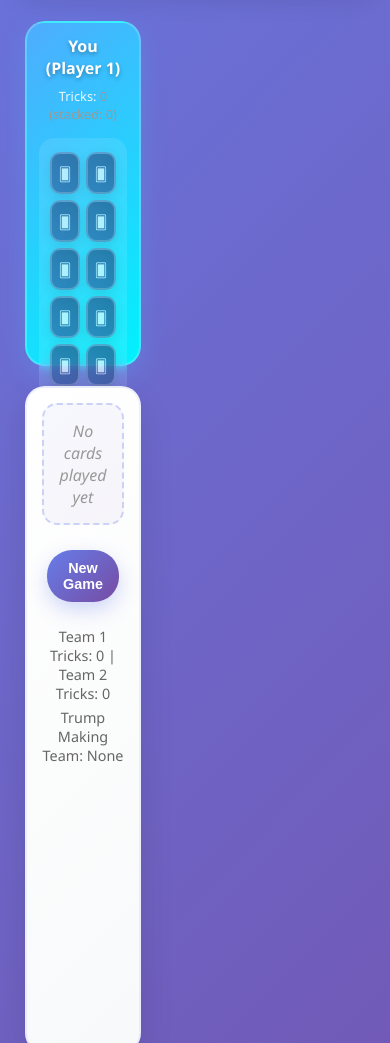
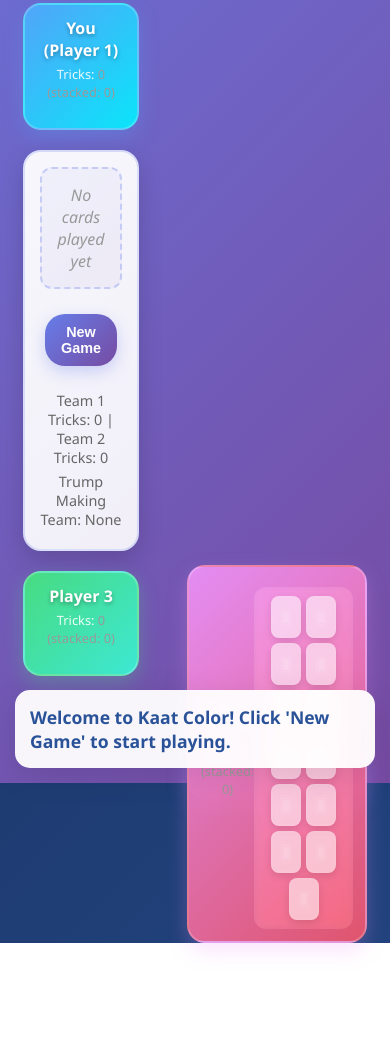
Before and after one commit to praveenrathi4/kaat-color-multiplayer, a website: page index.html in a window 390 px wide. Shown: the part 700-1743 px from the top of the page. After the commit the page ends 1643 px from the top, so only its background shows below. Drawn offline with Linux system fonts and the light colour scheme.

Commit message:
mobile layout changed

```diff
--- a/styles.css
+++ b/styles.css
@@ -456,7 +456,7 @@ body {
         font-size: 1.2rem;
     }
 
-    /* BEAUTIFUL MOBILE DESIGN - Modern & Engaging */
+    /* MOBILE TABLE VIEW - All players visible in one screen */
     .game-board {
         display: grid;
         grid-template-areas:
@@ -465,43 +465,52 @@ body {
             "player4 player4";
         grid-template-columns: 1fr 2fr 1fr;
         grid-template-rows: auto 1fr auto;
-        gap: 15px;
+        gap: 12px;
         position: relative;
-        min-height: 85vh;
+        height: 60vh; /* Fixed height - no scrolling */
         width: 100%;
-        padding: 10px;
+        padding: 8px;
+        align-items: center;
     }
 
-    /* Center table - Beautiful card design */
+    /* Center table - Compact and beautiful */
     .center-area {
         grid-area: center;
         position: relative;
         width: 100%;
         max-width: none;
-        background: linear-gradient(135deg, #ffffff 0%, #f8f9fa 100%);
-        border-radius: 20px;
-        padding: 20px;
-        box-shadow: 0 15px 35px rgba(0, 0, 0, 0.1);
-        border: 2px solid rgba(102, 126, 234, 0.1);
+        background: linear-gradient(135deg, rgba(255, 255, 255, 0.95) 0%, rgba(255, 255, 255, 0.9) 100%);
+        border-radius: 18px;
+        padding: 15px;
+        box-shadow: 0 10px 25px rgba(0, 0, 0, 0.15);
+        border: 2px solid rgba(102, 126, 234, 0.2);
         backdrop-filter: blur(10px);
         margin: 0;
         order: unset;
+        min-height: 120px;
+        display: flex;
+        flex-direction: column;
+        justify-content: center;
     }
 
-    /* Player areas - Beautiful positioned layout */
+    /* Player areas - Compact info only (no cards for others) */
     .player-2 {
         grid-area: player2;
         position: relative;
         width: 100%;
         max-width: none;
-        background: linear-gradient(135deg, #667eea 0%, #764ba2 100%);
-        padding: 15px;
-        border-radius: 20px;
-        box-shadow: 0 10px 25px rgba(102, 126, 234, 0.3);
+        background: linear-gradient(135deg, rgba(102, 126, 234, 0.9) 0%, rgba(118, 75, 162, 0.9) 100%);
+        padding: 12px;
+        border-radius: 18px;
+        box-shadow: 0 8px 20px rgba(102, 126, 234, 0.25);
         margin: 0;
         order: unset;
         color: white;
         border: 2px solid rgba(255, 255, 255, 0.2);
+        min-height: 60px;
+        display: flex;
+        align-items: center;
+        justify-content: center;
     }
 
     .player-4 {
@@ -509,14 +518,18 @@ body {
         position: relative;
         width: 100%;
         max-width: none;
-        background: linear-gradient(135deg, #f093fb 0%, #f5576c 100%);
-        padding: 15px;
-        border-radius: 20px;
-        box-shadow: 0 10px 25px rgba(240, 147, 251, 0.3);
+        background: linear-gradient(135deg, rgba(240, 147, 251, 0.9) 0%, rgba(245, 87, 108, 0.9) 100%);
+        padding: 12px;
+        border-radius: 18px;
+        box-shadow: 0 8px 20px rgba(240, 147, 251, 0.25);
         margin: 0;
         order: unset;
         color: white;
         border: 2px solid rgba(255, 255, 255, 0.2);
+        min-height: 60px;
+        display: flex;
+        align-items: center;
+        justify-content: center;
     }
 
     .player-1 {
@@ -524,14 +537,18 @@ body {
         position: relative;
         width: 100%;
         max-width: none;
-        background: linear-gradient(135deg, #4facfe 0%, #00f2fe 100%);
-        padding: 15px;
-        border-radius: 20px;
-        box-shadow: 0 10px 25px rgba(79, 172, 254, 0.3);
+        background: linear-gradient(135deg, rgba(79, 172, 254, 0.9) 0%, rgba(0, 242, 254, 0.9) 100%);
+        padding: 12px;
+        border-radius: 18px;
+        box-shadow: 0 8px 20px rgba(79, 172, 254, 0.25);
         margin: 0;
         order: unset;
         color: white;
         border: 2px solid rgba(255, 255, 255, 0.2);
+        min-height: 60px;
+        display: flex;
+        align-items: center;
+        justify-content: center;
     }
 
     .player-3 {
@@ -539,20 +556,24 @@ body {
         position: relative;
         width: 100%;
         max-width: none;
-        background: linear-gradient(135deg, #43e97b 0%, #38f9d7 100%);
-        padding: 15px;
-        border-radius: 20px;
-        box-shadow: 0 10px 25px rgba(67, 233, 123, 0.3);
+        background: linear-gradient(135deg, rgba(67, 233, 123, 0.9) 0%, rgba(56, 249, 215, 0.9) 100%);
+        padding: 12px;
+        border-radius: 18px;
+        box-shadow: 0 8px 20px rgba(67, 233, 123, 0.25);
         margin: 0;
         order: unset;
         color: white;
         border: 2px solid rgba(255, 255, 255, 0.2);
+        min-height: 60px;
+        display: flex;
+        align-items: center;
+        justify-content: center;
     }
 
-    /* Mobile player info - Beautiful and readable */
+    /* Mobile player info - Compact and readable */
     .player-info h3 {
-        font-size: 1.2rem;
-        margin-bottom: 8px;
+        font-size: 1.1rem;
+        margin-bottom: 4px;
         text-align: center;
         color: white;
         font-weight: 700;
@@ -560,103 +581,111 @@ body {
     }
 
     .tricks-won {
-        font-size: 1rem;
+        font-size: 0.9rem;
         text-align: center;
         color: rgba(255, 255, 255, 0.9);
-        margin-bottom: 10px;
+        margin-bottom: 0;
         font-weight: 500;
     }
 
-    /* Show player hands on mobile with beautiful styling */
+    /* HIDE player hands for other players on mobile - save space! */
     .hand {
-        display: flex;
-        gap: 4px;
-        min-height: 70px;
+        display: none !important;
+    }
+
+    /* Only show cards for the current player (bottom player) */
+    .player-4 .hand {
+        display: flex !important;
+        gap: 3px;
+        min-height: 50px;
         justify-content: center;
         flex-wrap: wrap;
-        padding: 12px 0;
+        padding: 8px 0;
         background: rgba(255, 255, 255, 0.1);
-        border-radius: 15px;
+        border-radius: 12px;
+        backdrop-filter: blur(5px);
+        margin-top: 8px;
+    }
+
+    /* Mobile card adjustments - Transparent backgrounds */
+    .card {
+        width: 40px;
+        height: 56px;
+        font-size: 0.8rem;
+        margin: 1px;
+        border-radius: 8px;
+        box-shadow: 0 3px 8px rgba(0, 0, 0, 0.2);
+        border: 2px solid rgba(255, 255, 255, 0.4);
+        background: rgba(255, 255, 255, 0.9); /* Semi-transparent */
         backdrop-filter: blur(5px);
     }
 
-    /* Mobile card adjustments - Beautiful cards */
-    .card {
-        width: 45px;
-        height: 63px;
-        font-size: 0.85rem;
-        margin: 2px;
-        border-radius: 10px;
-        box-shadow: 0 4px 12px rgba(0, 0, 0, 0.15);
-        border: 2px solid rgba(255, 255, 255, 0.3);
-    }
-
     .card-value {
-        font-size: 1rem;
+        font-size: 0.9rem;
         font-weight: 700;
     }
 
     .card-suit {
-        font-size: 1.2rem;
+        font-size: 1rem;
     }
 
     /* Trick pile mobile adjustments */
     .trick-pile {
-        min-height: 130px;
-        padding: 20px;
+        min-height: 80px;
+        padding: 15px;
         background: linear-gradient(135deg, rgba(102, 126, 234, 0.05) 0%, rgba(118, 75, 162, 0.05) 100%);
         border: 2px dashed rgba(102, 126, 234, 0.3);
-        border-radius: 15px;
+        border-radius: 12px;
     }
 
     .trick-pile .card {
-        width: 50px;
-        height: 70px;
-        box-shadow: 0 6px 16px rgba(0, 0, 0, 0.2);
+        width: 45px;
+        height: 63px;
+        box-shadow: 0 4px 12px rgba(0, 0, 0, 0.15);
     }
 
     /* Beautiful button styling for mobile */
     .btn {
         background: linear-gradient(135deg, #667eea 0%, #764ba2 100%);
-        border-radius: 25px;
-        padding: 15px 30px;
+        border-radius: 20px;
+        padding: 12px 24px;
         font-weight: 600;
-        box-shadow: 0 8px 20px rgba(102, 126, 234, 0.3);
+        box-shadow: 0 6px 16px rgba(102, 126, 234, 0.3);
         border: none;
         color: white;
         transition: all 0.3s ease;
     }
 
     .btn:hover {
-        transform: translateY(-3px);
-        box-shadow: 0 12px 25px rgba(102, 126, 234, 0.4);
+        transform: translateY(-2px);
+        box-shadow: 0 8px 20px rgba(102, 126, 234, 0.4);
     }
 
     /* Game info beautiful styling */
     .game-info > div {
         background: linear-gradient(135deg, rgba(255, 255, 255, 0.9) 0%, rgba(255, 255, 255, 0.7) 100%);
-        border-radius: 15px;
-        padding: 12px 18px;
+        border-radius: 12px;
+        padding: 10px 15px;
         border: 2px solid rgba(102, 126, 234, 0.2);
-        box-shadow: 0 5px 15px rgba(0, 0, 0, 0.1);
+        box-shadow: 0 4px 12px rgba(0, 0, 0, 0.1);
         backdrop-filter: blur(10px);
     }
 
     /* Scoreboard beautiful styling */
     .team-score {
         background: linear-gradient(135deg, rgba(255, 255, 255, 0.95) 0%, rgba(255, 255, 255, 0.85) 100%);
-        border-radius: 20px;
+        border-radius: 18px;
         border: 2px solid rgba(102, 126, 234, 0.15);
-        box-shadow: 0 10px 25px rgba(0, 0, 0, 0.1);
+        box-shadow: 0 8px 20px rgba(0, 0, 0, 0.1);
         backdrop-filter: blur(10px);
     }
 
     /* Header beautiful styling */
     .game-header {
         background: linear-gradient(135deg, rgba(255, 255, 255, 0.95) 0%, rgba(255, 255, 255, 0.85) 100%);
-        border-radius: 25px;
+        border-radius: 20px;
         border: 2px solid rgba(102, 126, 234, 0.15);
-        box-shadow: 0 15px 35px rgba(0, 0, 0, 0.1);
+        box-shadow: 0 12px 25px rgba(0, 0, 0, 0.1);
         backdrop-filter: blur(15px);
     }
 }
```
Also changed, not shown: multiplayer.html (+234 -160 lines).
